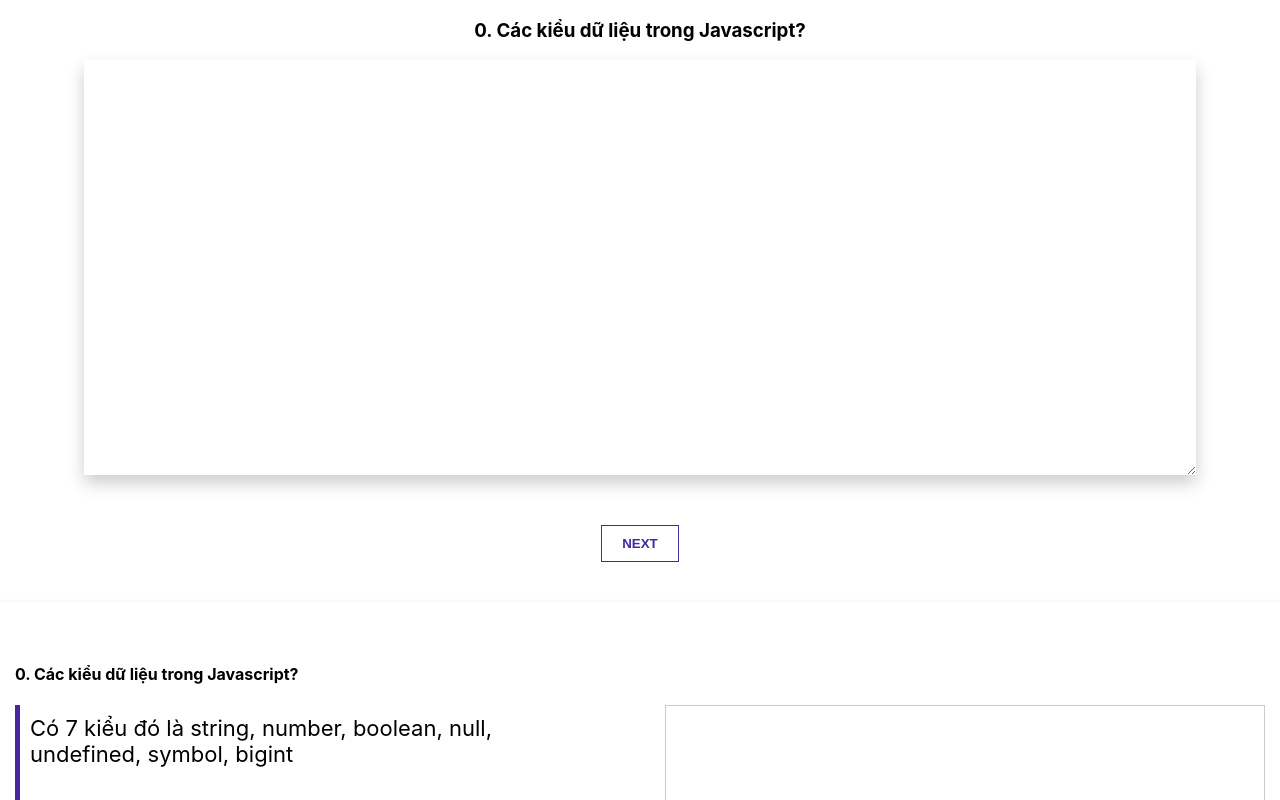
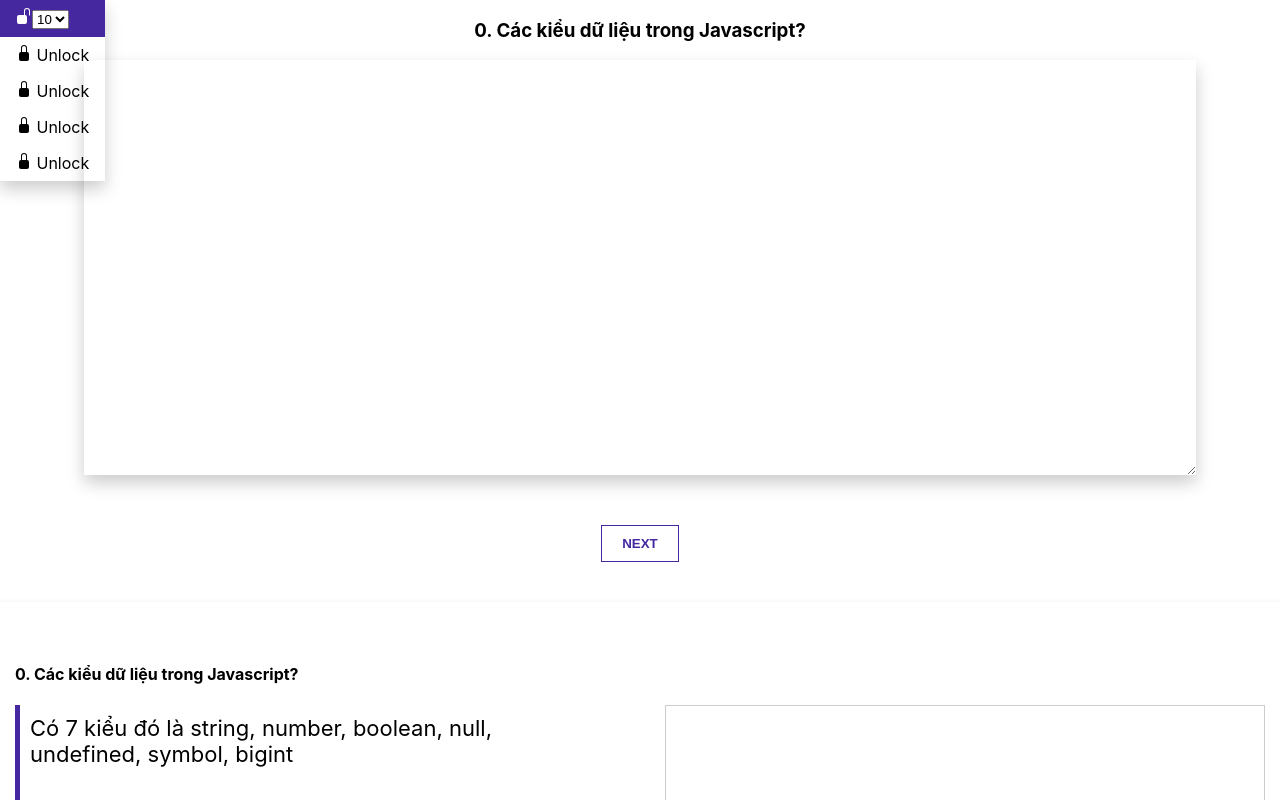
Before and after one commit to tothemoon6789/game_react, a React (Create React App) app: page / in a window 1280 px wide. Shown: the top 800 px of the page. Built offline with nearby package versions, Linux system fonts and the light colour scheme.

Commit message:
something here

```diff
--- a/package.json
+++ b/package.json
@@ -9,6 +9,7 @@
     "node-sass": "^7.0.3",
     "react": "^18.2.0",
     "react-dom": "^18.2.0",
+    "react-icons": "^4.6.0",
     "react-scripts": "5.0.1",
     "web-vitals": "^2.1.4"
   },
--- a/src/App.js
+++ b/src/App.js
@@ -1,7 +1,7 @@
 /**
  * VIẾT GAME TRẢ LỜI CÂU HỎI: Có 1 câu hỏi, người chơi trả lời bằng cách nhập vào ô trống.
  * .SAU ĐÓ BẤM NÚT NEXT ĐỂ TRẢ LỜI CÂU HỎI TIẾP THEO.
- * MỖI LẦN TRẢ LỜI CHO THỂ LÀ TOÀN BỘ DATABASE HOẶC CHỈ 10 HOẶC 20 CÂU TRONG DATABASE.
+ * MỖI LẦN TRẢ LỜI CÓ THỂ LÀ TOÀN BỘ DATABASE HOẶC CHỈ 10 HOẶC 20 CÂU TRONG DATABASE.
  * Có sự hiển thị để check kiến thức ví dụ dàn trải ,hoặc show ra dâtbaase
  * Giao diện:
  *  I. Phần 1 (Phần hiện ra khi load.)
@@ -16,6 +16,7 @@
  *      1. 1 câu hỏi.
  *      2. 1 ô trả lời chuẩ.
  *      3. 1 ô trả lời của thí sinh.
+ *  III. Phần 3: Dàn trải database để review tổng quát.
  * Yêu cầu giao diện:
  *
  * Yêu cầu trải nghiệm:
@@ -28,17 +29,21 @@ import React, { useState, useRef, useEffect } from 'react';
 import './style.scss' // style for the app
 import Answer from './component/answer/answer'; //answer is a component.
 import MYDATA from './data/_useState';//MYDATA is an object of useState's lesson in react.
+import { BsFillUnlockFill, BsLockFill } from 'react-icons/bs'
 // ------------------end input-----------------------
 
 const App = () => {
+  const [selectValue, setSelectValue] = useState(10);
+  const handleSelectChange = (event) => {
+    setSelectValue(event.target.value);
 
+  }
   // -----------------input-----------------------
   const [action, setAction] = useState({
     count: 0,
     key: Object.keys(MYDATA)[0],
     inputValue: "",
-    ARRAY_LENGTH: Object.keys(MYDATA).length,
-
+    arrayLength: Object.keys(MYDATA).length,
 
   })
   const ref = useRef(null);
@@ -55,13 +60,13 @@ const App = () => {
   // ------------------end input------------------
   // ------------------handel---------------------
   useEffect(() => {
-    MYDATA[action.key]["count"] = action.count+1;
-  },[])
+    MYDATA[action.key]["count"] = action.count + 1;
+  }, [])
   useEffect(() => {
     setAction({
       ...action,
       key: Object.keys(MYDATA)[action.count],
-      inputValue:""
+      inputValue: ""
     })
     MYDATA[action.key]["count"] = action.count;
     MYDATA[action.key].result = action.inputValue; // res is a props in MYDATA Object
@@ -69,11 +74,28 @@ const App = () => {
   // ------------------end handel----------------
   // ------------------output--------------------
   return (
+    <>
+      <div className='lef-nav'>
+        <ul>
+          <li><BsFillUnlockFill />
+            <select value={selectValue}  onChange={handleSelectChange}>
+              <option value={10}>10</option>
+              <option value={20}>20</option>
+              <option value={30}>30</option>
+              <option value={0}>All</option>
+            </select>
+          </li>
+          <li><BsLockFill /> Unlock</li>
+          <li><BsLockFill /> Unlock</li>
+          <li><BsLockFill /> Unlock</li>
+          <li><BsLockFill /> Unlock</li>
+        </ul>
 
+      </div>
       <div className='ask'>
         <div
           className='top'
-        style={action.count === (action.ARRAY_LENGTH-1) ? { "display": "none" } : { "display": "flex" }}>
+          style={action.count === (action.arrayLength - 1) ? { "display": "none" } : { "display": "flex" }}>
           <h3>{MYDATA[action.key].count}. {MYDATA[action.key].ask}</h3>
           <textarea
             cols={80}
@@ -94,6 +116,8 @@ const App = () => {
         </div>
         <Answer DATA_OBJ={MYDATA} />
       </div>
+
+    </>
   );
 };
 // -----------------end output-------------------
--- a/src/style.scss
+++ b/src/style.scss
@@ -1,5 +1,26 @@
 $primary-color: #4527a0;
 $secondary-color: #fb8c00;
+$padding-li : 0.5rem 1rem;
+$box-shadow: 0 8px 16px 0px rgba(0,0,0,0.2);
+
+.lef-nav {
+    position: fixed;
+    left: 0;
+    top: 0;
+    box-shadow: $box-shadow;
+    ul {
+        list-style-type: none;
+        padding: 0;
+        margin: 0;
+        li {
+            padding: $padding-li;
+            &:hover {
+                background-color: $primary-color;
+                color: white;
+            }
+        }
+    }
+}
 
 .ask {
     display: flex;
@@ -18,6 +39,7 @@ $secondary-color: #fb8c00;
             box-shadow: 0 8px 16px 0 rgba(0, 0, 0, 0.2);
             padding: 20px;
             font-size: 22px;
+
             &:focus {
                 box-shadow: 0 8px 16px 0 rgba(69, 69, 160, 0.8);
                 outline: none;
--- a/src/test.js
+++ b/src/test.js
@@ -0,0 +1,3 @@
+const myarray = [1,2,3,4,5,];
+const total = myarray.reduce((total,value) => total+value);
+console.log(total);
```
Also changed, not shown: 1 other file (tests, documents, lock files or other folders). Lines whose indentation alone changed are shown as unchanged.
